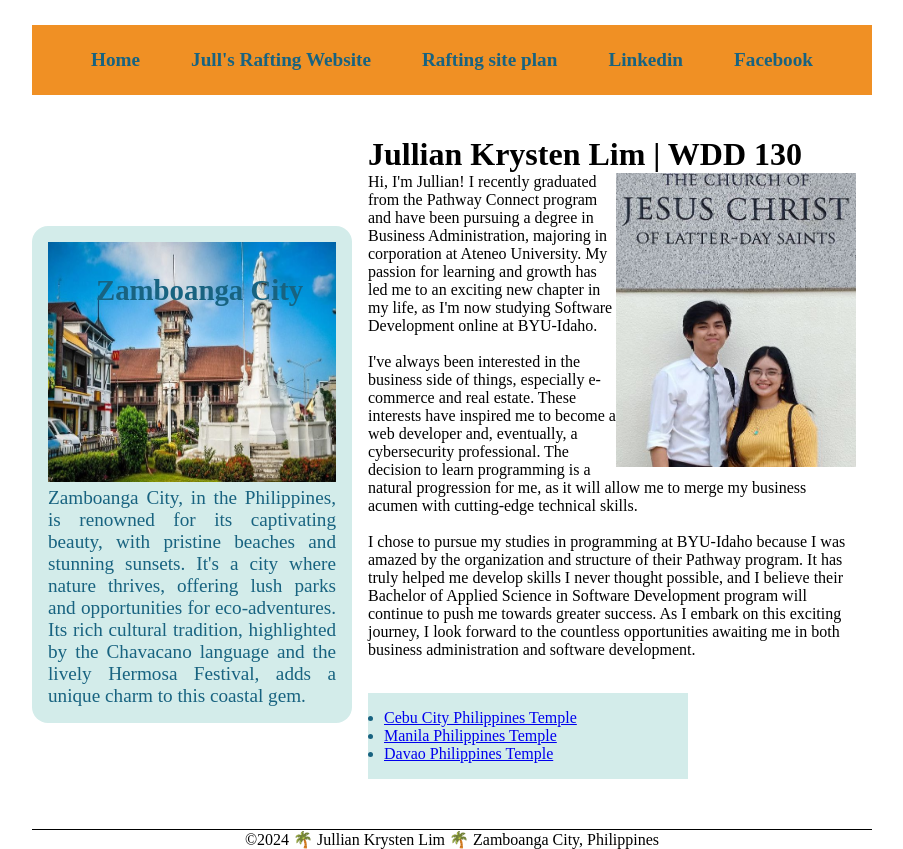
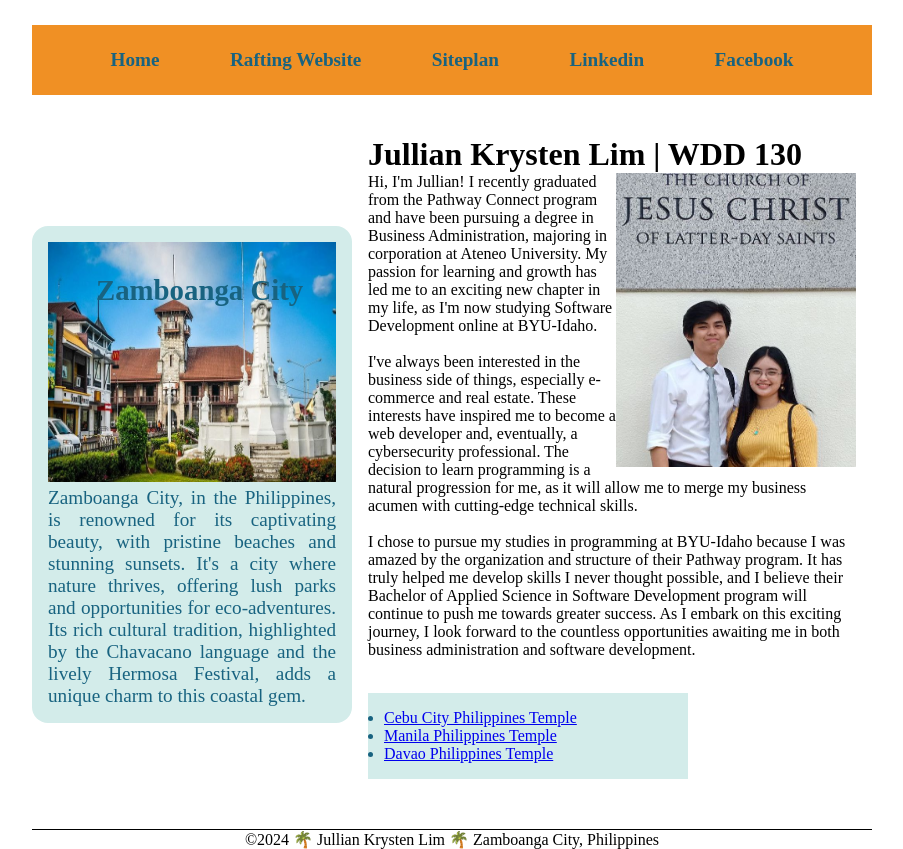
Before and after one commit to byui-jullianlim/wdd130, a plain HTML site: page index.html in a window 1280 px wide. Shown: the whole page, without its empty margins (188-1091 px from the left). Drawn offline with Linux system fonts and the light colour scheme.

Commit message:
added few

```diff
--- a/index.html
+++ b/index.html
@@ -13,8 +13,8 @@
     <header>
         <nav>
             <a href="#" target="_blank">Home</a>
-            <a href="wwr/about.html" target="_blank"> Jull's Rafting Website</a>
-            <a href="wwr/site-plan-rafting.html" target="_blank"> Rafting site plan</a>
+            <a href="wwr/about.html" target="_blank"> Rafting Website</a>
+            <a href="wwr/site-plan-rafting.html" target="_blank"> Siteplan</a>
             <a href="https://linkedin.com" target="_blank">Linkedin</a>
             <a href="https://facebook.com" target="_blank">Facebook</a>
         </nav>
--- a/styles/styles.css
+++ b/styles/styles.css
@@ -69,7 +69,7 @@ footer {
 
 .box {
     margin: 1rem 0;
-    border: 1rem black;
+    border: 1px black;
     padding: 1rem;
     width: 20rem;
     background-color: #D3ECEA;
```
